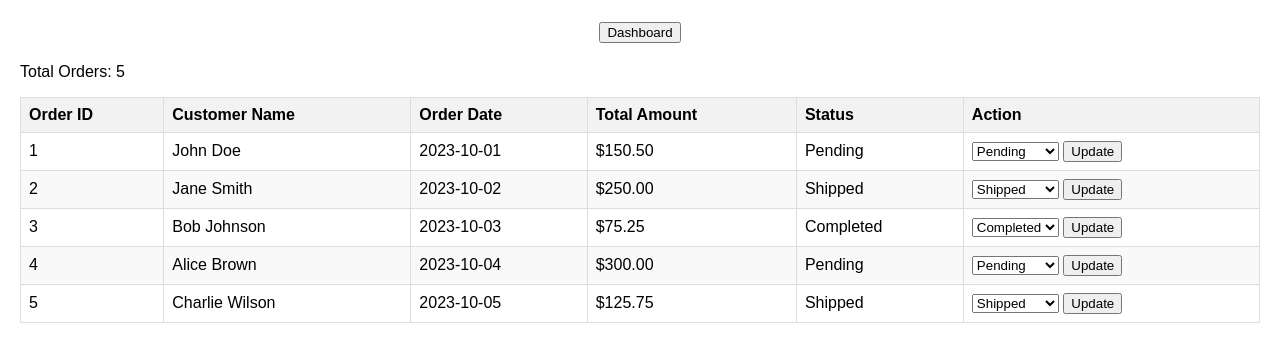
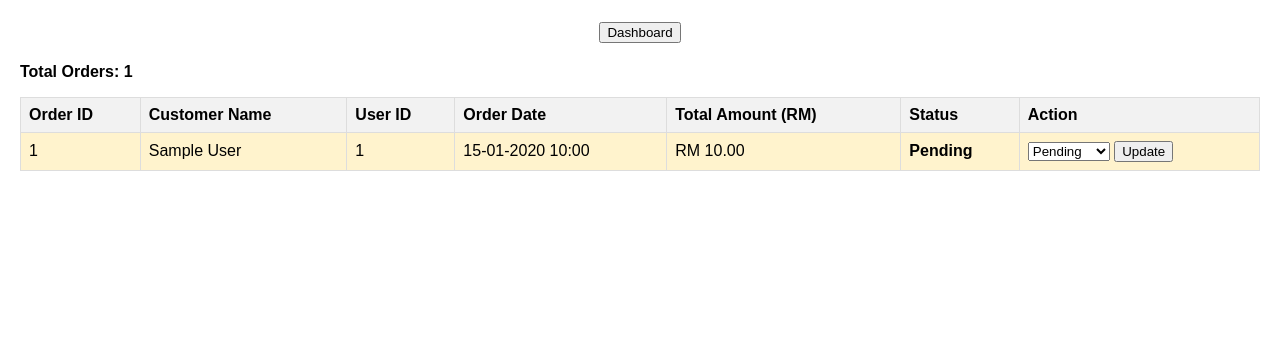
Before and after one commit to MingLH/sarawak_scents, a PHP site: page /admin/manage_orders.php in a window 1280 px wide. Shown: the part 58-420 px from the top of the page. Run offline with PHP 8.4, Linux system fonts and the light colour scheme; tables that the repository leaves empty hold one stand-in row (values such as "Sample post").

Commit message:
admin manage orders update

```diff
--- a/admin/manage_orders.php
+++ b/admin/manage_orders.php
@@ -1,45 +1,9 @@
 <?php
-// Placeholder order data array (simulates database table)
-$orders = [
-    [
-        'id' => 1,
-        'customer_name' => 'John Doe',
-        'order_date' => '2023-10-01',
-        'total_amount' => 150.50,
-        'status' => 'Pending'
-    ],
-    [
-        'id' => 2,
-        'customer_name' => 'Jane Smith',
-        'order_date' => '2023-10-02',
-        'total_amount' => 250.00,
-        'status' => 'Shipped'
-    ],
-    [
-        'id' => 3,
-        'customer_name' => 'Bob Johnson',
-        'order_date' => '2023-10-03',
-        'total_amount' => 75.25,
-        'status' => 'Completed'
-    ],
-    [
-        'id' => 4,
-        'customer_name' => 'Alice Brown',
-        'order_date' => '2023-10-04',
-        'total_amount' => 300.00,
-        'status' => 'Pending'
-    ],
-    [
-        'id' => 5,
-        'customer_name' => 'Charlie Wilson',
-        'order_date' => '2023-10-05',
-        'total_amount' => 125.75,
-        'status' => 'Shipped'
-    ]
-];
+// Include database connection
+include $_SERVER['DOCUMENT_ROOT'] . '/sarawak_scents/includes/db_connect.php';
 
 // Define allowed order statuses
-$allowedStatuses = ['Pending', 'Shipped', 'Completed'];
+$allowedStatuses = ['Pending', 'Paid', 'Cancelled'];
 
 // Initialize success message variable
 $successMessage = '';
@@ -47,24 +11,50 @@ $successMessage = '';
 // Handle order status update via POST request
 if ($_SERVER['REQUEST_METHOD'] === 'POST' && isset($_POST['order_id']) && isset($_POST['status'])) {
     $orderId = (int)$_POST['order_id'];
-    $newStatus = $_POST['status'];
+    $newStatus = mysqli_real_escape_string($conn, $_POST['status']);
 
     // Validate the new status
     if (in_array($newStatus, $allowedStatuses)) {
-        // Find and update the order status (placeholder logic)
-        foreach ($orders as &$order) {
-            if ($order['id'] === $orderId) {
-                $order['status'] = $newStatus;
+        // Update the order status in database
+        $query = "UPDATE orders SET status = '$newStatus' WHERE order_id = $orderId";
+
+        if (mysqli_query($conn, $query)) {
+            if (mysqli_affected_rows($conn) > 0) {
                 $successMessage = "Order #{$orderId} status updated to {$newStatus} successfully.";
-                break;
+            } else {
+                $successMessage = "Order not found or status is already {$newStatus}.";
             }
+        } else {
+            $successMessage = "Error updating order: " . mysqli_error($conn);
         }
     } else {
         $successMessage = "Invalid status selected.";
     }
+
+    // Redirect to prevent form resubmission
+    header("Location: " . $_SERVER['PHP_SELF'] . "?msg=" . urlencode($successMessage));
+    exit;
 }
+
+// Get message from URL parameter
+if (isset($_GET['msg'])) {
+    $successMessage = $_GET['msg'];
+}
+
+// Fetch all orders from database with user information
+$query = "SELECT o.order_id, o.user_id, o.total_amount, o.order_date, o.status, u.full_name
+          FROM orders o
+          INNER JOIN users u ON o.user_id = u.user_id
+          ORDER BY o.order_date DESC";
+$result = mysqli_query($conn, $query);
+
+if (!$result) {
+    die("Query failed: " . mysqli_error($conn));
+}
+
+// Count total orders
+$totalOrders = mysqli_num_rows($result);
 ?>
-
 <!DOCTYPE html>
 <html lang="en">
 <head>
@@ -79,10 +69,13 @@ if ($_SERVER['REQUEST_METHOD'] === 'POST' && isset($_POST['order_id']) && isset(
         tr:nth-child(even) { background-color: #f9f9f9; }
         tr:hover { background-color: #f5f5f5; }
         form { display: inline-block; margin: 0; }
-        .success { color: green; font-weight: bold; }
-        .error { color: red; font-weight: bold; }
         .nav { margin: 20px; text-align: center; }
         .header { margin: 20px; text-align: center; }
+        .success { color: white; background-color: green; padding: 10px; border-radius: 5px; margin: 10px 0;}
+        .error { color: white; background-color: red; padding: 10px; border-radius: 5px; margin: 10px 0;}
+        .status-pending { background-color: #fff3cd; }
+        .status-paid { background-color: #d4edda; }
+        .status-cancelled { background-color: #f8d7da; }
     </style>
 </head>
 <body>
@@ -102,10 +95,10 @@ if ($_SERVER['REQUEST_METHOD'] === 'POST' && isset($_POST['order_id']) && isset(
     <?php endif; ?>
 
     <!-- Display order count -->
-    <p>Total Orders: <?php echo count($orders); ?></p>
+    <p><strong>Total Orders: <?php echo $totalOrders; ?></strong></p>
 
     <!-- Orders table -->
-    <?php if (empty($orders)): ?>
+    <?php if ($totalOrders == 0): ?>
         <p>No orders found.</p>
     <?php else: ?>
         <table>
@@ -113,24 +106,26 @@ if ($_SERVER['REQUEST_METHOD'] === 'POST' && isset($_POST['order_id']) && isset(
                 <tr>
                     <th>Order ID</th>
                     <th>Customer Name</th>
+                    <th>User ID</th>
                     <th>Order Date</th>
-                    <th>Total Amount</th>
+                    <th>Total Amount (RM)</th>
                     <th>Status</th>
                     <th>Action</th>
                 </tr>
             </thead>
             <tbody>
-                <?php foreach ($orders as $order): ?>
-                    <tr>
-                        <td><?php echo htmlspecialchars($order['id']); ?></td>
-                        <td><?php echo htmlspecialchars($order['customer_name']); ?></td>
-                        <td><?php echo htmlspecialchars($order['order_date']); ?></td>
-                        <td>$<?php echo number_format($order['total_amount'], 2); ?></td>
-                        <td><?php echo htmlspecialchars($order['status']); ?></td>
+                <?php while ($order = mysqli_fetch_assoc($result)): ?>
+                    <tr class="status-<?php echo strtolower($order['status']); ?>">
+                        <td><?php echo htmlspecialchars($order['order_id']); ?></td>
+                        <td><?php echo htmlspecialchars($order['full_name']); ?></td>
+                        <td><?php echo htmlspecialchars($order['user_id']); ?></td>
+                        <td><?php echo date('d-m-Y H:i', strtotime($order['order_date'])); ?></td>
+                        <td>RM <?php echo number_format($order['total_amount'], 2); ?></td>
+                        <td><strong><?php echo htmlspecialchars($order['status']); ?></strong></td>
                         <td>
                             <!-- Status update form -->
                             <form method="post" action="">
-                                <input type="hidden" name="order_id" value="<?php echo $order['id']; ?>">
+                                <input type="hidden" name="order_id" value="<?php echo $order['order_id']; ?>">
                                 <select name="status">
                                     <?php foreach ($allowedStatuses as $status): ?>
                                         <option value="<?php echo $status; ?>" <?php echo $order['status'] === $status ? 'selected' : ''; ?>>
@@ -142,9 +137,14 @@ if ($_SERVER['REQUEST_METHOD'] === 'POST' && isset($_POST['order_id']) && isset(
                             </form>
                         </td>
                     </tr>
-                <?php endforeach; ?>
+                <?php endwhile; ?>
             </tbody>
         </table>
     <?php endif; ?>
+
+<?php
+// Close database connection
+mysqli_close($conn);
+?>
 </body>
 </html>
```
